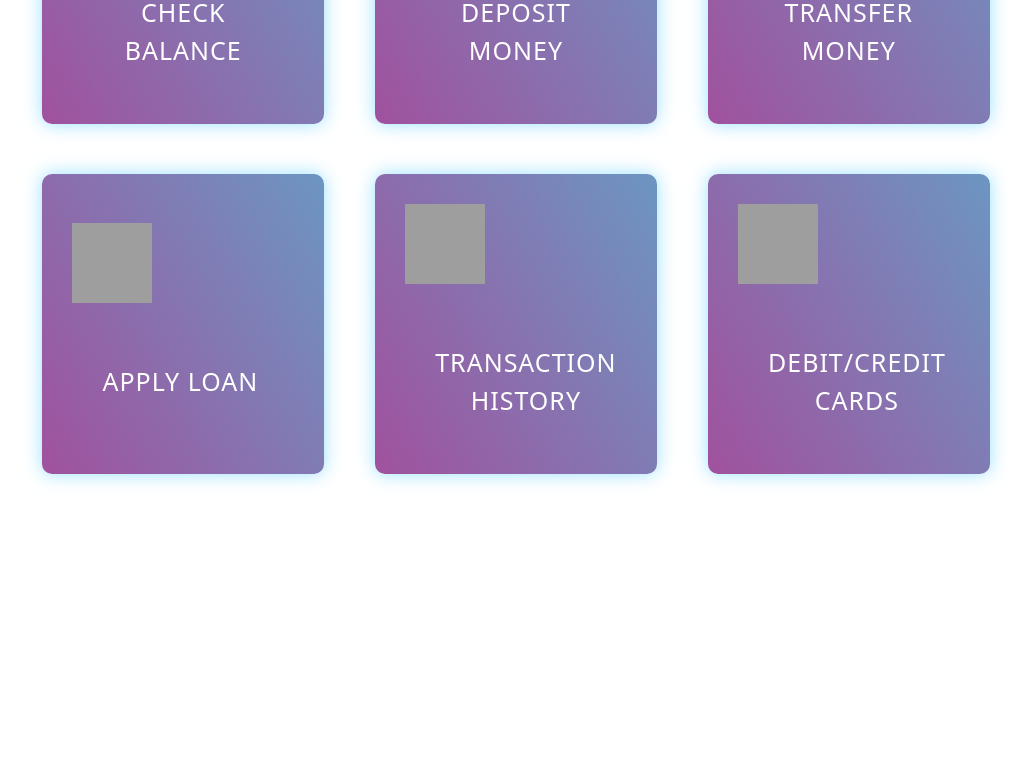
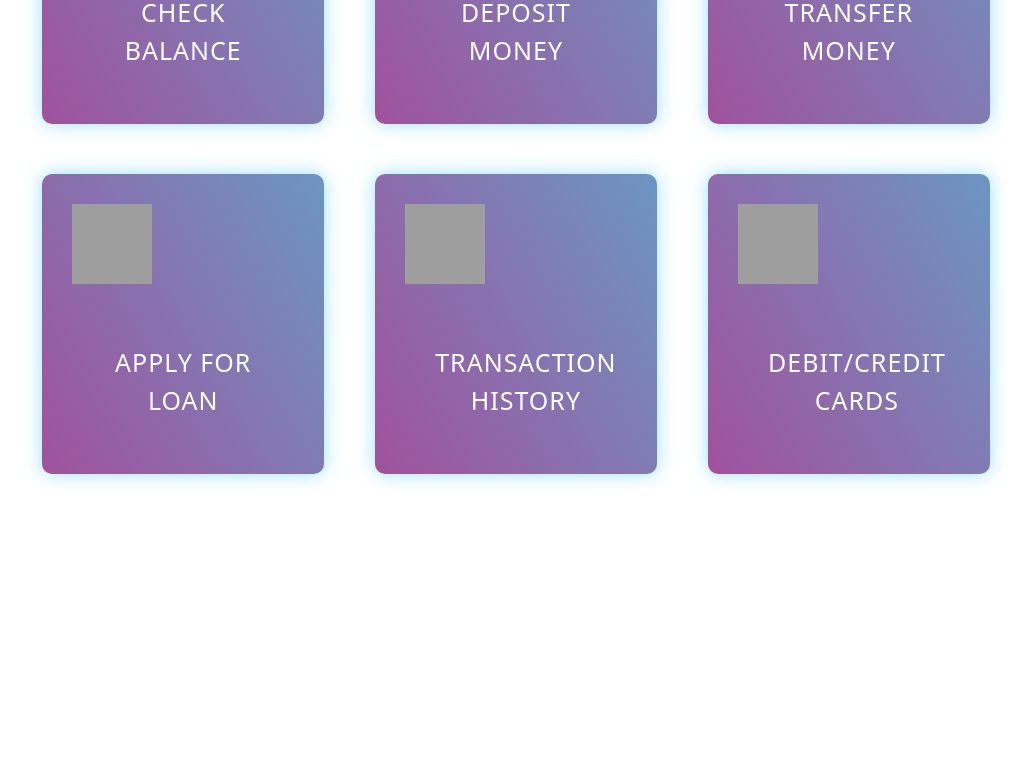
Before and after one commit to Sidharth-SN/Bank_Website, a Flask app: page / in a window 1280 px wide. Shown: the part 1233-2015 px from the top of the page, without its empty margins (124-1155 px from the left). Run offline with Flask 3, Linux system fonts and the light colour scheme; grey boxes are pictures that could not be loaded.

Commit message:
Update index.html

```diff
--- a/templates/index.html
+++ b/templates/index.html
@@ -92,7 +92,7 @@
             </div>
             <div class="service-item">
               <div class="icon"><img src="https://thumbs.dreamstime.com/b/black-solid-icon-home-loan-logo-symbol-mortgage-146530491.jpg" /></div>
-              <a type="button" class="cta" data-bs-toggle="popover" data-bs-placement="bottom" data-bs-custom-class="custom-popover" data-bs-title="S$S Bank" data-bs-content="Please Login to continue :).">Apply Loan</a>
+              <a type="button" class="cta" data-bs-toggle="popover" data-bs-placement="bottom" data-bs-custom-class="custom-popover" data-bs-title="S$S Bank" data-bs-content="Please Login to continue :).">Apply for Loan</a>
               <p></p>
             </div>
             <div class="service-item">
```
